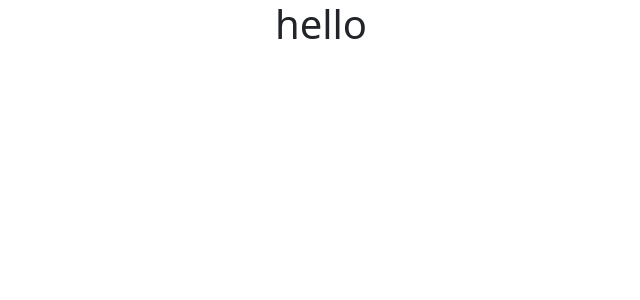
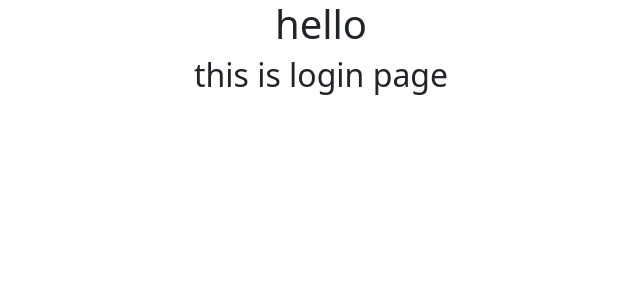
Before and after one commit to sajeeb-ahmeed/mordena-client, a React (Create React App) app: page /login in a window 1280 px wide. Shown: the top 300 px of the page, without its empty margins (319-959 px from the left). Built offline with nearby package versions, Linux system fonts and the light colour scheme.

Commit message:
Helmat provider

```diff
--- a/src/App.js
+++ b/src/App.js
@@ -2,10 +2,15 @@
 import './App.css';
 import 'bootstrap/dist/css/bootstrap.min.css';
 import Header from './Pages/Shared/Header/Header';
+import { Route, Routes } from 'react-router-dom';
+import Login from './Pages/Login/Login';
 function App() {
   return (
     <div className="App">
       <Header></Header>
+      <Routes>
+        <Route path='/login' element={<Login></Login>}></Route>
+      </Routes>
     </div>
   );
 }
--- /dev/null
+++ b/src/Pages/Login/Login.js
@@ -0,0 +1,13 @@
+import React from 'react';
+import PageTitle from '../Shared/PageTittle/PageTitle';
+
+const Login = () => {
+    return (
+        <div>
+            <PageTitle title="Login"></PageTitle>
+            <h2>this is login page </h2>
+        </div>
+    );
+};
+
+export default Login;
--- a/src/Pages/Shared/Header/Header.js
+++ b/src/Pages/Shared/Header/Header.js
@@ -1,8 +1,10 @@
 import React from 'react';
+import PageTitle from '../PageTittle/PageTitle';
 
 const Header = () => {
     return (
         <div>
+            <PageTitle title=""></PageTitle>
             <h1>hello</h1>
         </div>
     );
--- /dev/null
+++ b/src/Pages/Shared/PageTittle/PageTitle.js
@@ -0,0 +1,12 @@
+import React from 'react';
+import { Helmet } from 'react-helmet-async';
+
+const PageTitle = ({ title }) => {
+    return (
+        <Helmet>
+            <title> {title}- ANALAYZEM Furniture</title>
+        </Helmet>
+    );
+};
+
+export default PageTitle;
```
